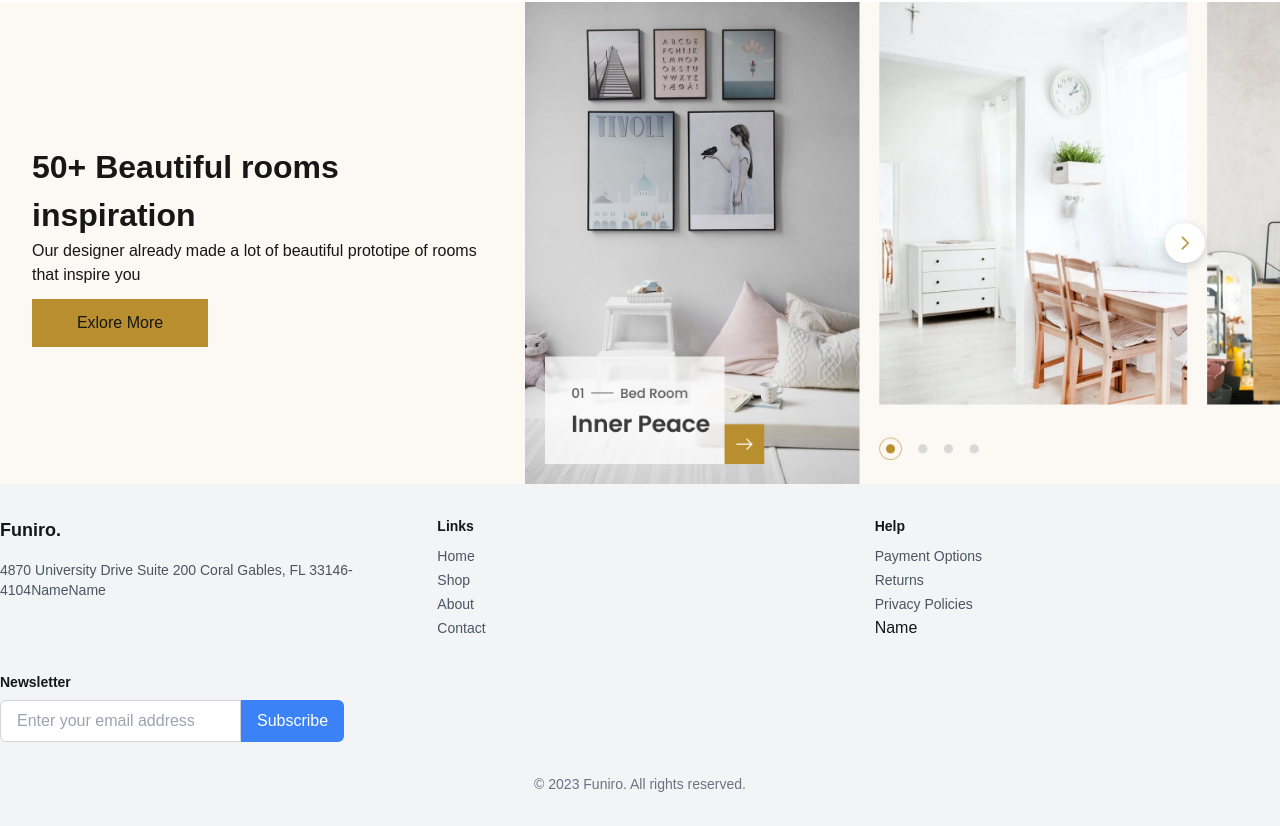
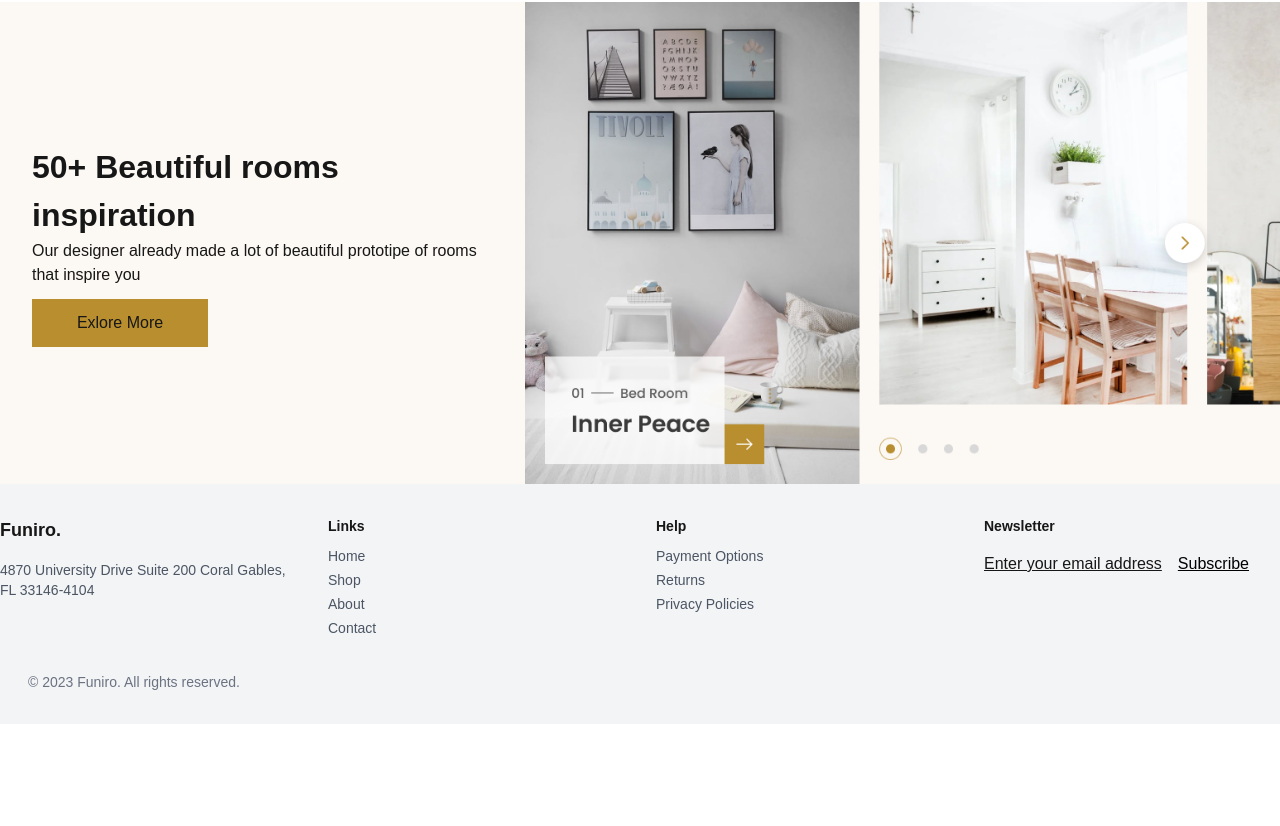
Before and after one commit to AlishbaNasim/UI-UX-Hackathon, a Next.js app: page / in a window 1280 px wide. Shown: the part 2838-3664 px from the top of the page. After the commit the page ends 3562 px from the top, so only its background shows below. Built offline with nearby package versions, Linux system fonts and the light colour scheme.

Commit message:
first commit

```diff
--- a/src/components/Footer.tsx
+++ b/src/components/Footer.tsx
@@ -4,21 +4,21 @@ const Footer = () => {
   return (
     <div>
       <footer className="bg-gray-100 py-8">
-        <div className="container mx-auto grid grid-cols-1 md:grid-cols-3 gap-8">
+        <div className="container mx-auto grid grid-cols-1 md:grid-cols-4 gap-8">
           <div className="col-span-1">
             <h2 className="font-bold text-lg mb-4">Funiro.</h2>
             <p className="text-sm text-gray-600">
-              4870 University Drive Suite 200 Coral Gables, FL 33146-4104NameName
+              4870 University Drive Suite 200 Coral Gables,<br/> FL 33146-4104
             </p>
           </div>
 
           <div className="col-span-1">
             <h3 className="font-semibold text-sm mb-2">Links</h3>
             <ul className="list-none">
-              <li><a href="#" className="text-sm text-gray-600 hover:underline">Home</a></li>
-              <li><a href="#" className="text-sm text-gray-600 hover:underline">Shop</a></li>
-              <li><a href="#" className="text-sm text-gray-600 hover:underline">About</a></li>
-              <li><a href="#" className="text-sm text-gray-600 hover:underline">Contact</a></li>
+              <li><a href="#" className="text-sm top-[266px] text-gray-600 hover:underline">Home</a></li>
+              <li><a href="#" className="text-sm top-[266px] text-gray-600 hover:underline">Shop</a></li>
+              <li><a href="#" className="text-sm top-[266px] text-gray-600 hover:underline">About</a></li>
+              <li><a href="#" className="text-sm top-[266px] text-gray-600 hover:underline">Contact</a></li>
             </ul>
           </div>
 
@@ -28,21 +28,20 @@ const Footer = () => {
               <li><a href="#" className="text-sm text-gray-600 hover:underline">Payment Options</a></li>
               <li><a href="#" className="text-sm text-gray-600 hover:underline">Returns</a></li>
               <li><a href="#" className="text-sm text-gray-600 hover:underline">Privacy Policies</a></li>
-            </ul>Name
+            </ul>
           </div>
-
-          <div className="col-span-1 md:col-span-2">
+          <div className="col-span-1 ">
             <h3 className="font-semibold text-sm mb-2">Newsletter</h3>
             <div className="flex">
-              <input type="email" placeholder="Enter your email address" className="px-4 py-2 border border-gray-300 rounded-l-md focus:outline-none focus:ring-1 focus:ring-blue-500" />
-              <button className="bg-blue-500 hover:bg-blue-600 text-white px-4 py-2 rounded-r-md">
+              <p className="py-2 underline">Enter your email address</p>
+              <button className="underline text-black px-4 py-2">
                 Subscribe
               </button>
             </div>
           </div>
         </div>
 
-        <div className="text-center text-sm text-gray-500 mt-8">
+        <div className="text-start text-sm ml-7 text-gray-500 mt-8">
           © 2023 Funiro. All rights reserved.
         </div>
       </footer>
--- a/src/components/Product.tsx
+++ b/src/components/Product.tsx
@@ -40,7 +40,7 @@ const Product = () => {
                 <div className="relative bg-white w-[285px] h-[446px]">
                     <div className="relative">
                         <Image src={Product2} alt="Leviosa" className="w-full h-[310px]" />
-                        <div className="absolute inset-0 bg-black/5  opacity-100 flex items-center justify-center transition duration-300">
+                        <div className="absolute inset-0 bg-black/8  opacity-100 flex items-center justify-center transition duration-300">
                             <button className="bg-white text-gray-800 px-4 py-2 rounded-md shadow-md hover:bg-gray-100">
                                 Add to cart
                             </button>
```
